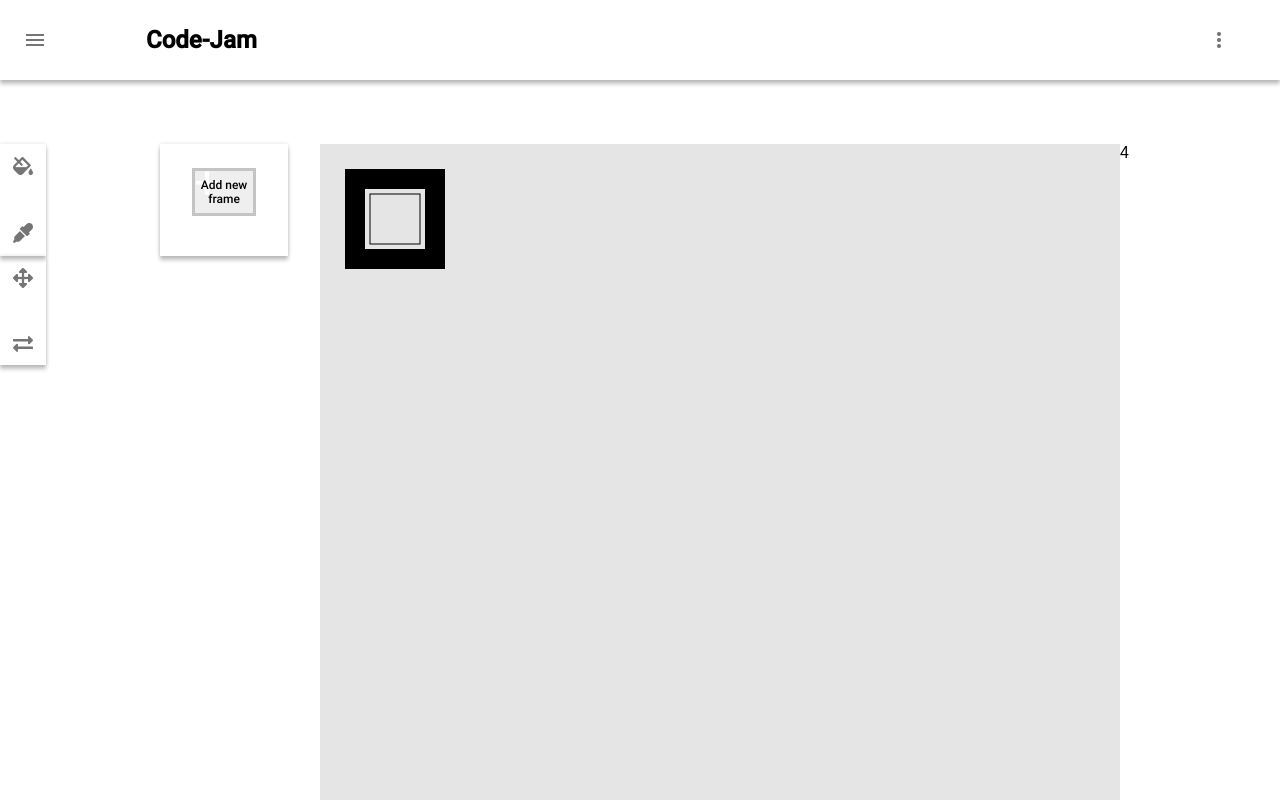
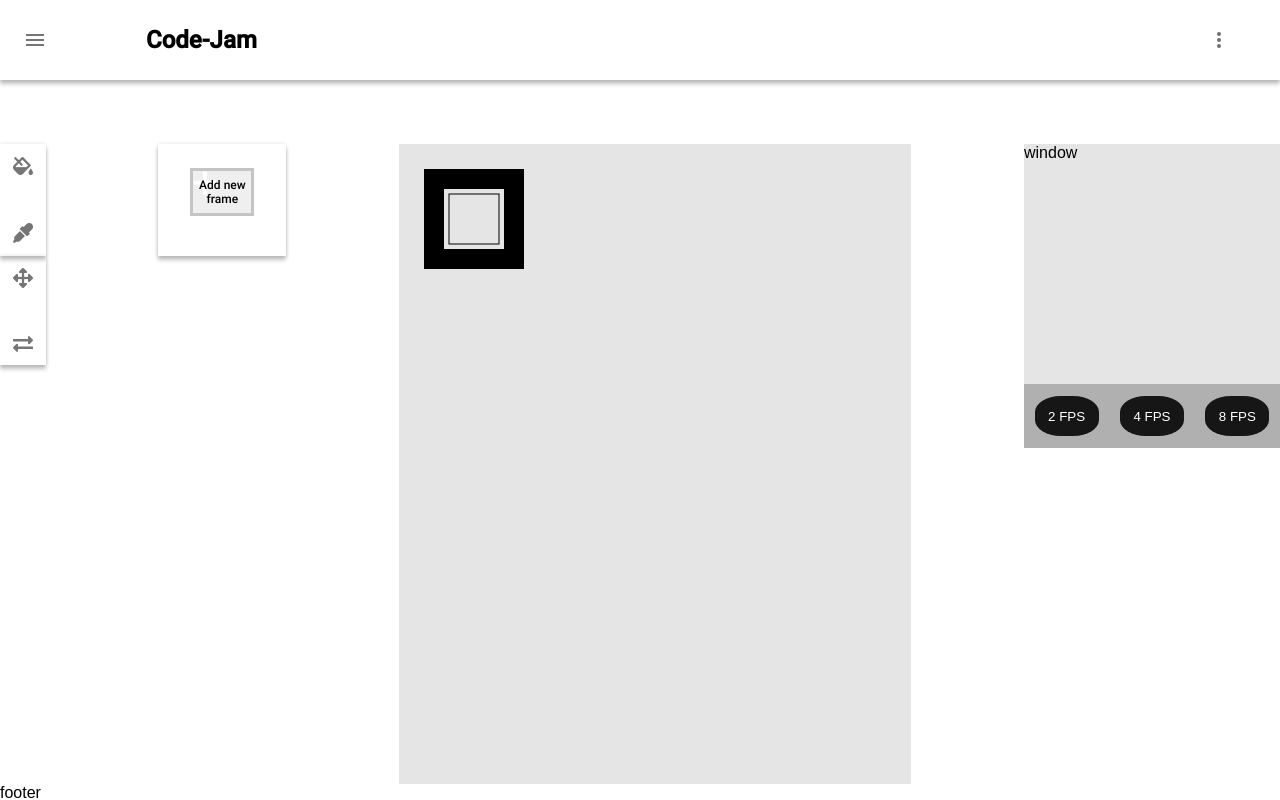
Before and after one commit to magnusducatuslt/piskel1.0, a React (Create React App) app: page / in a window 1280 px wide. Shown: the top 800 px of the page. Built offline with nearby package versions, Linux system fonts and the light colour scheme.

Commit message:
add: animation-window and styles

```diff
--- a/src/App.css
+++ b/src/App.css
@@ -21,7 +21,7 @@ header h2 {
 
 main {
   margin-top: 8vh;
-  display: grid;
-  grid-template-columns: repeat(4, 1fr);
+  display: flex;
+  justify-content: space-between;
 
 }
--- a/src/App.js
+++ b/src/App.js
@@ -3,6 +3,7 @@ import Header from './components/header'
 import Control from './components/control';
 import FrameContainer from './components/frameContainer';
 import Canvas from './components/canvas';
+import Animation from './components/animationBoard'
 import './App.css';
 
 class App extends Component {
@@ -22,7 +23,9 @@ class App extends Component {
           <section>
             <Canvas />
           </section>
-          <section>4</section>
+          <section>
+            <Animation />
+          </section>
         </main>
         <footer>footer</footer>
       </div>
--- /dev/null
+++ b/src/components/animationBoard/animation.css
@@ -0,0 +1,26 @@
+.animation-window {
+  width: 20vw;
+  height: 30vh;
+  background-color: #e5e5e5;
+}
+.animation-config {
+  display: flex;
+  align-items: center;
+  justify-content: space-around;
+  height: 8vh;
+  background-color: #b1b0b0;
+}
+.animation-config button {
+  width: 5vw;
+  height: 5vh;
+  color: white;
+  background-color: rgb(22, 22, 22);
+
+  border: none;
+  border-radius: 40%;
+  outline: none;
+}
+
+.animation-config button:active {
+  background-color: rgb(87, 90, 90);
+}
--- /dev/null
+++ b/src/components/animationBoard/animation.js
@@ -0,0 +1,19 @@
+import React, { Fragment } from 'react';
+import './animation.css';
+
+const Animation = () => {
+  return (
+    <Fragment>
+      <div className='animation-window'>
+        window
+      </div>
+      <div className='animation-config'>
+        <button>2 FPS</button>
+        <button>4 FPS</button>
+        <button>8 FPS</button>
+      </div>
+    </Fragment>
+  );
+};
+
+export default Animation;
--- a/src/components/animationBoard/index.js
+++ b/src/components/animationBoard/index.js
@@ -0,0 +1,3 @@
+import Animation from './animation';
+
+export default Animation;
--- a/src/components/canvas/canvas.css
+++ b/src/components/canvas/canvas.css
@@ -1,8 +1,6 @@
 .canvas {
-  width: 800px;
-  height: 800px;
-  left: 257px;
-  top: 64px;
+  width: 40vw;
+  height: 80vh;
 
   background: #e5e5e5;
 }
--- a/src/components/frame/frame.css
+++ b/src/components/frame/frame.css
@@ -1,8 +1,8 @@
 .frame {
-  width: 96px;
-  height: 96px;
+  width: 100%;
+  height: 20vh;
   background: rgba(255, 255, 255, 0.5);
   border: 3px solid #c4c4c4;
   box-sizing: border-box;
-  margin-top: 24px;
+  margin-top: 2vh;
 }
```
